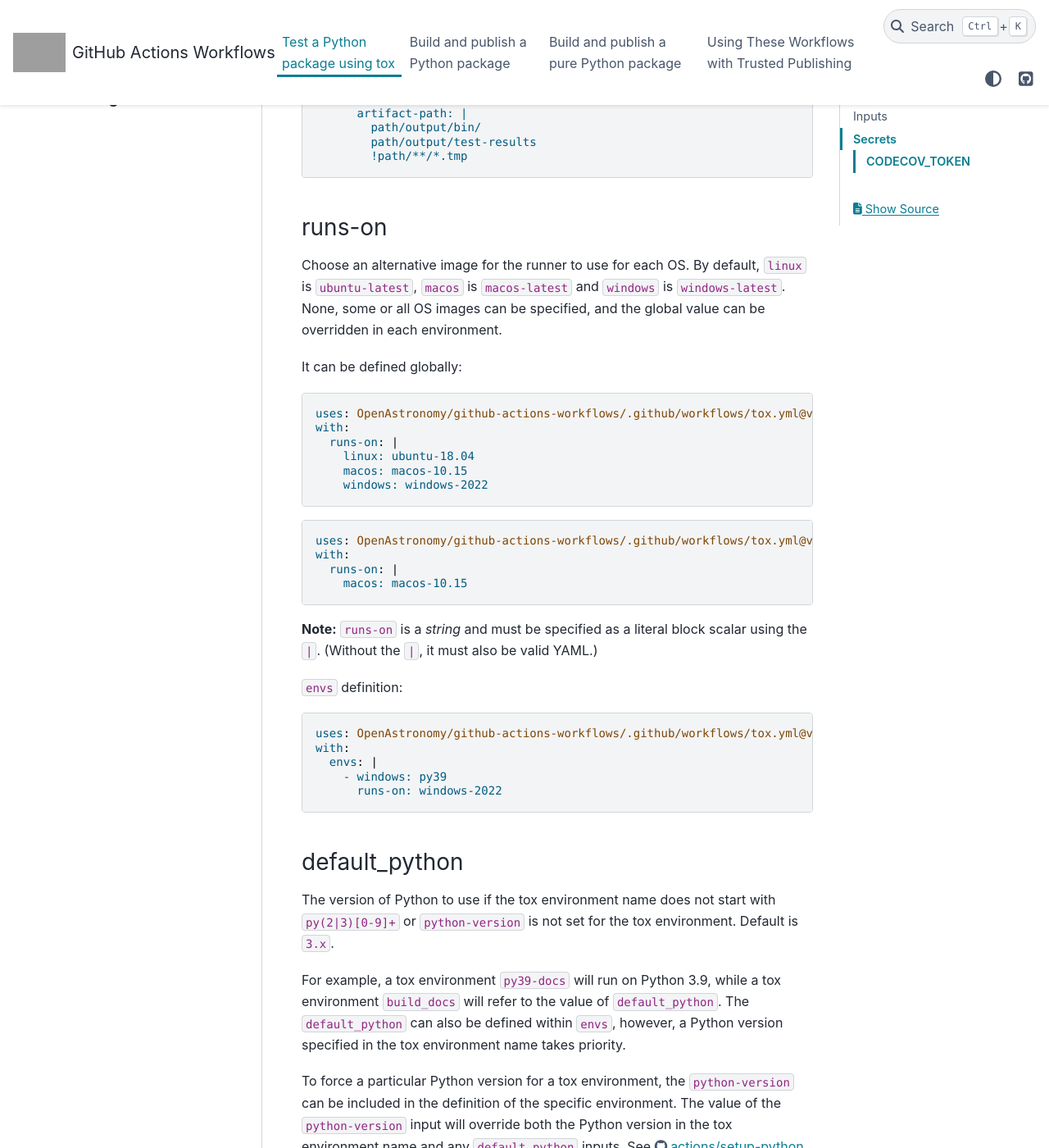
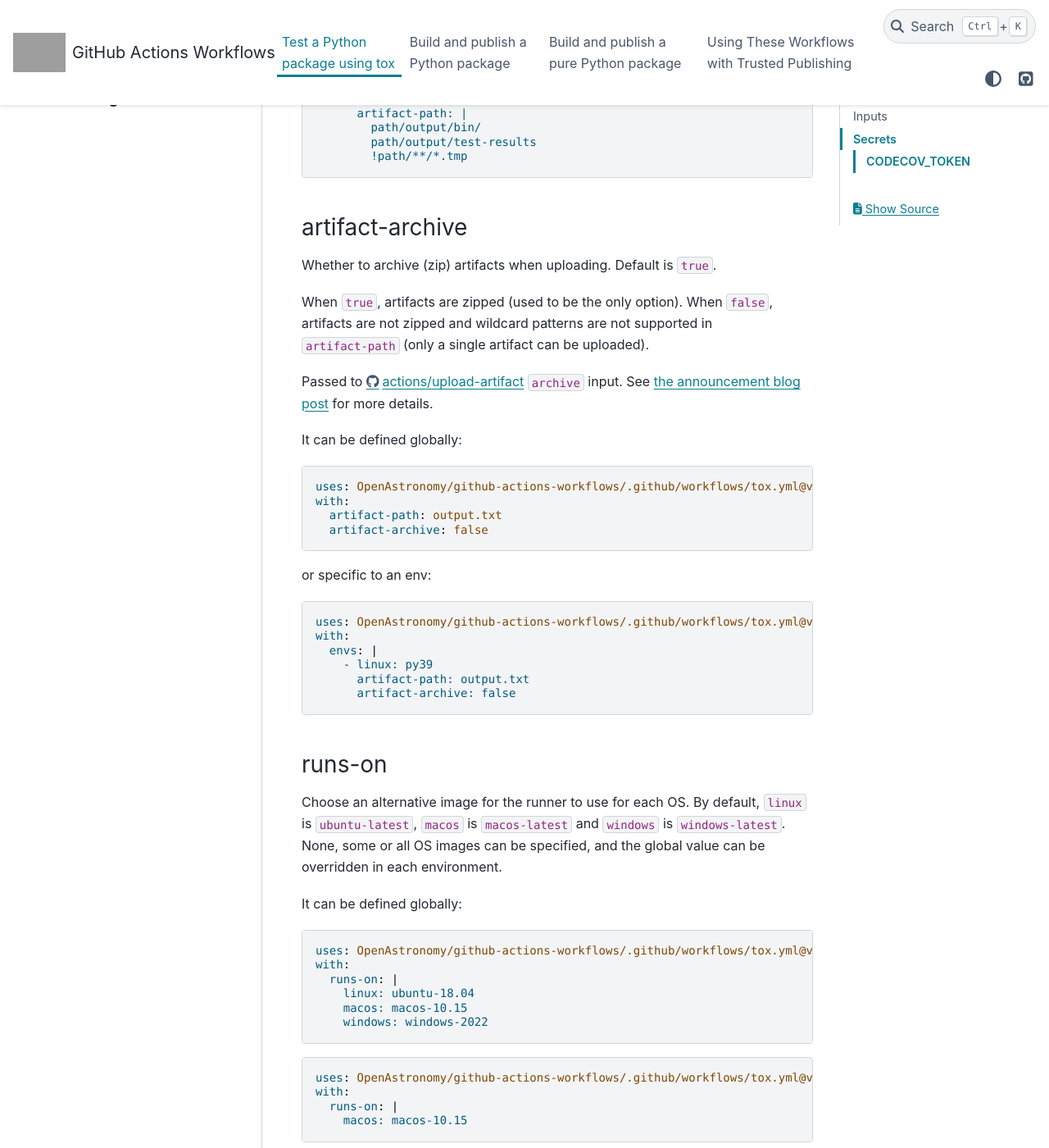
Before and after one commit to OpenAstronomy/github-actions-workflows, a Sphinx documentation site: the page built from docs/source/tox.rst, in a window 1280 px wide and 1400 px high, scrolled down 6732 px. Shown: the whole window at 82% size. Built offline with Sphinx 7.4.7 and the PyData theme 0.15.4, drawn with Linux system fonts in a browser that asks for light colours; grey boxes are pictures that could not be loaded.

Commit message:
Add an artifact-archive flag to allow upload of non-zipped artifacts (#378)

```diff
--- a/docs/source/tox.rst
+++ b/docs/source/tox.rst
@@ -343,6 +343,39 @@
            path/output/test-results
            !path/**/*.tmp
 
+artifact-archive
+^^^^^^^^^^^^^^^^
+
+Whether to archive (zip) artifacts when uploading. Default is ``true``.
+
+When ``true``, artifacts are zipped (used to be the only option).
+When ``false``, artifacts are not zipped and wildcard patterns are not
+supported in ``artifact-path`` (only a single artifact can be
+uploaded).
+
+Passed to https://github.com/actions/upload-artifact ``archive`` input.
+See `the announcement blog post <https://github.blog/changelog/2026-02-26-github-actions-now-supports-uploading-and-downloading-non-zipped-artifacts/>`__ for more details.
+
+It can be defined globally:
+
+.. code:: yaml
+
+   uses: OpenAstronomy/github-actions-workflows/.github/workflows/tox.yml@v1
+   with:
+     artifact-path: output.txt
+     artifact-archive: false
+
+or specific to an env:
+
+.. code:: yaml
+
+   uses: OpenAstronomy/github-actions-workflows/.github/workflows/tox.yml@v1
+   with:
+     envs: |
+       - linux: py39
+         artifact-path: output.txt
+         artifact-archive: false
+
 runs-on
 ^^^^^^^
 
```
Also changed, not shown: 3 other files.
